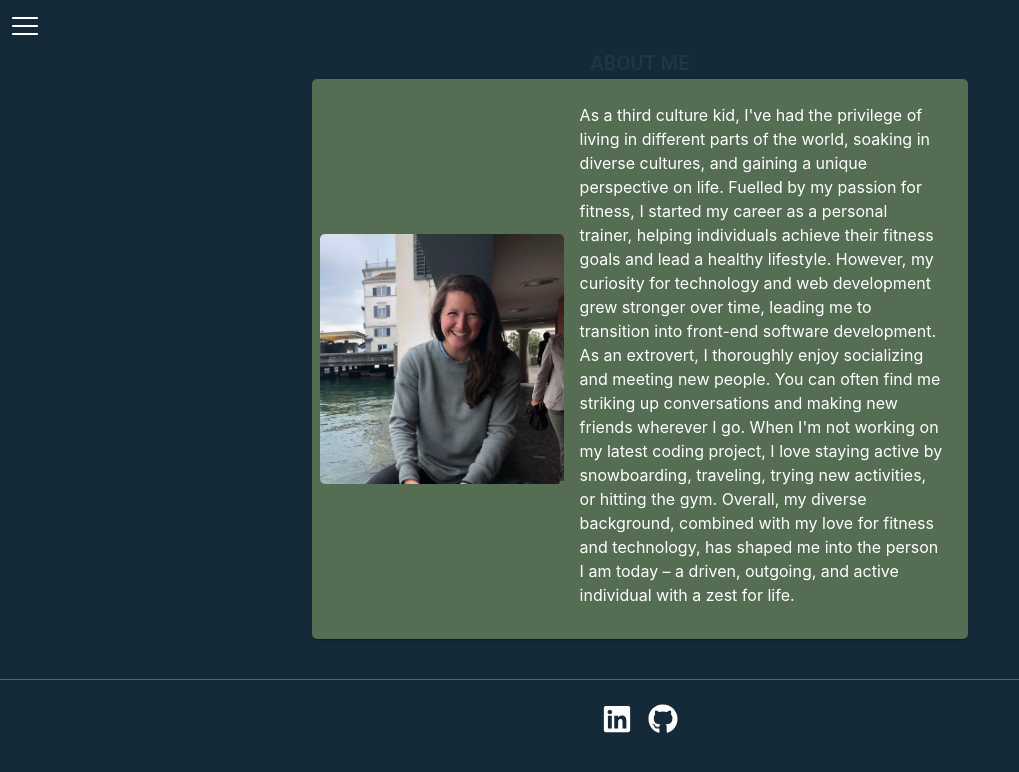
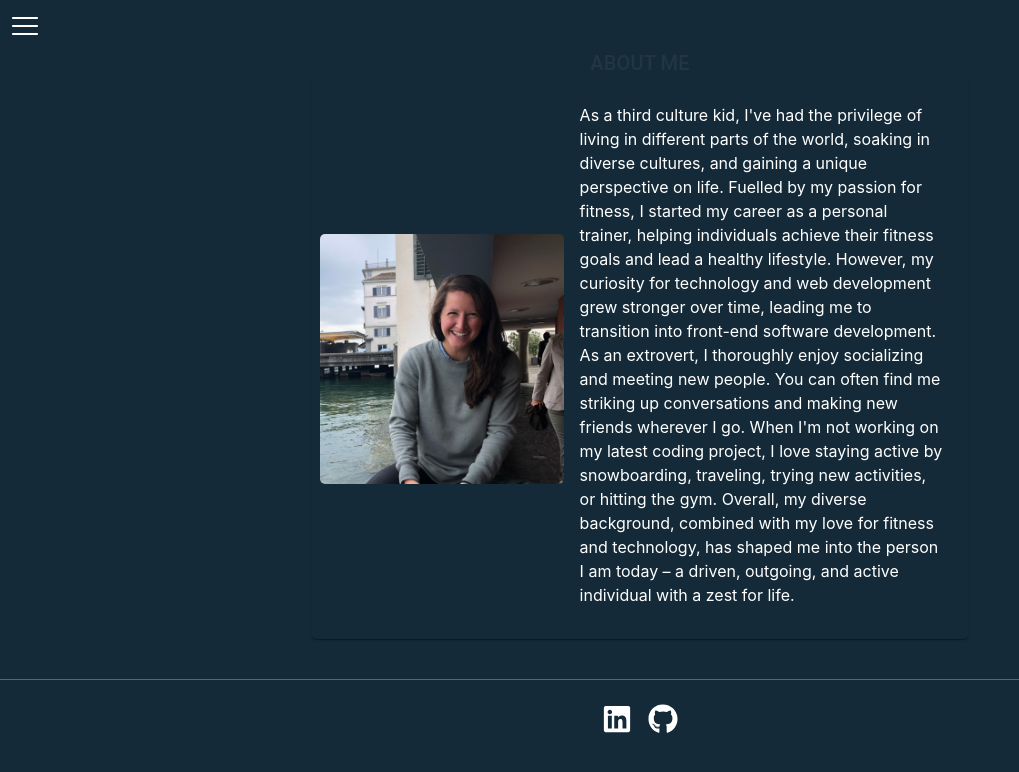
Before and after one commit to FrazierLE/dev-portfolio, a React (Vite) app: page /portfolio in a window 1280 px wide. Shown: the top 772 px of the page, without its empty margins (0-1019 px from the left). Built offline with nearby package versions, Linux system fonts and the light colour scheme.

Commit message:
Clean up

```diff
--- a/src/components/home/AboutMe.tsx
+++ b/src/components/home/AboutMe.tsx
@@ -5,7 +5,7 @@ const cardStyle = {
   width: '50%',
   minheight: '500px',
   minWidth: '275px',
-  backgroundColor: '#556e53',
+  backgroundColor:"#152a38",
   borderRadius: '5px',
   display: 'flex',
   justifyContent: 'center',
```
